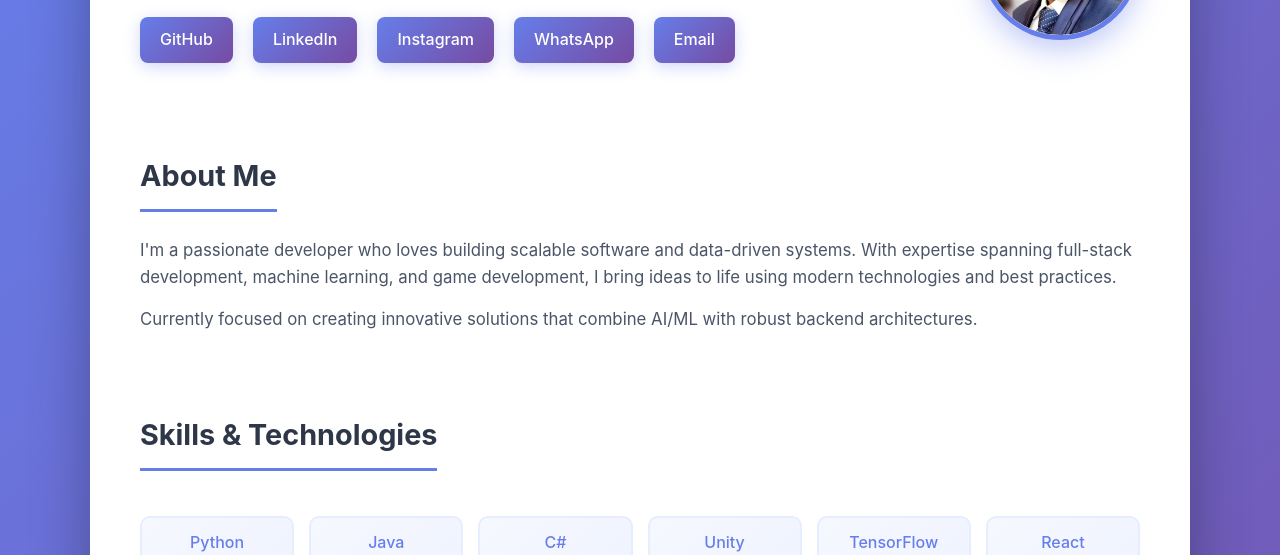
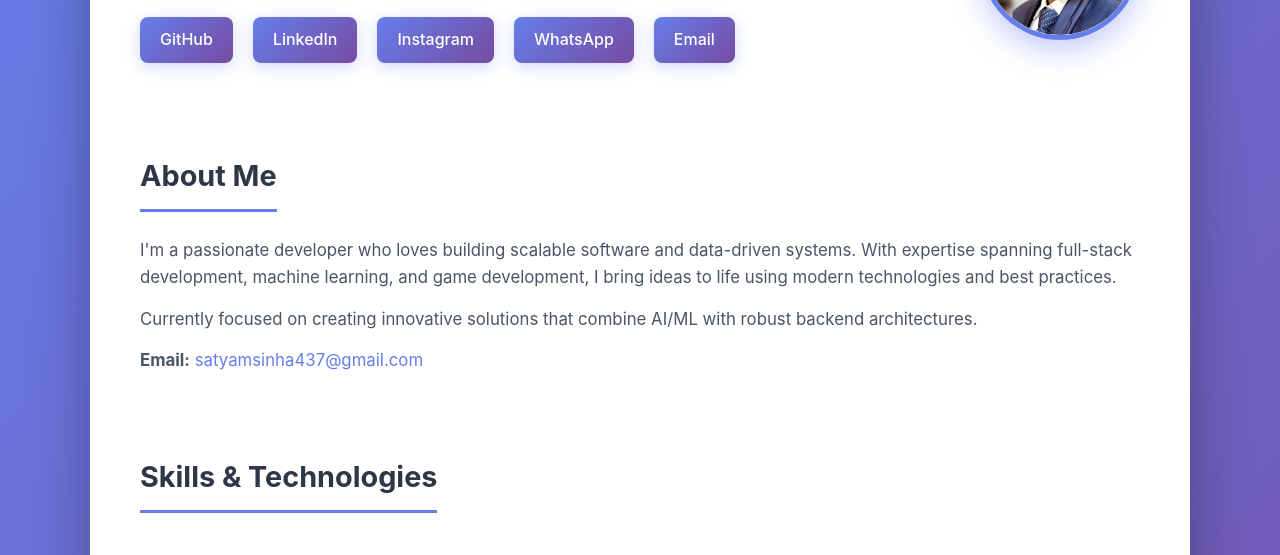
Before and after one commit to SatyamSinha-Codealchemy/satyamsinha-codealchemy.github.io, a plain HTML site: page index.html in a window 1280 px wide. Shown: the part 190-745 px from the top of the page. Drawn offline with Linux system fonts and the light colour scheme.

Commit message:
UDATED SEO

```diff
--- a/index.html
+++ b/index.html
@@ -337,7 +337,7 @@
         <a href="https://api.whatsapp.com/send/?phone=918260656946" class="contact-btn" target="_blank">
           WhatsApp
         </a>
-        <a href="mailto:satyamsinha437@gmail.com?subject=Hello%20Satyam&body=Hi%20Satyam," class="contact-btn">
+        <a href="mailto:satyamsinha437@gmail.com" class="contact-btn">
           Email
         </a>
       </div>
@@ -347,6 +347,7 @@
       <h2>About Me</h2>
       <p>I'm a passionate developer who loves building scalable software and data-driven systems. With expertise spanning full-stack development, machine learning, and game development, I bring ideas to life using modern technologies and best practices.</p>
       <p>Currently focused on creating innovative solutions that combine AI/ML with robust backend architectures.</p>
+      <p><strong>Email:</strong> <a href="mailto:satyamsinha437@gmail.com">satyamsinha437@gmail.com</a></p>
     </section>
 
     <section id="skills">
```
